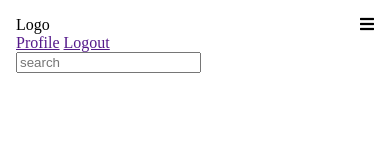
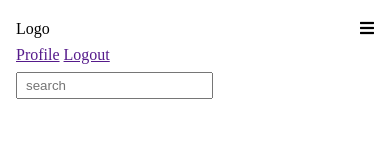
Before and after one commit to nktkarnany/interactive-menu, a plain HTML site: page index.html in a window 390 px wide. Both pictures are taken after a click on the element 367 px from the left and 26 px from the top of the page. Drawn offline with Linux system fonts and the light colour scheme.

Commit message:
padding added

```diff
--- a/style.css
+++ b/style.css
@@ -14,13 +14,25 @@ body {
   padding: 16px;
 }
 
-.form {}
+.logo {
+  padding: 4px 0;
+}
+
+.form {
+  margin-left: 8px;
+}
+
+.form input{
+  padding: 4px 8px;
+}
 
 .links {
   margin-left: auto;
+  margin-right: 1em;
 }
 
 .toggle {
+  padding: 4px 0;
   display: none;
 }
 
@@ -32,10 +44,13 @@ body {
   .form {
     display: none;
     order: 1;
+    margin-left: 0;
+    padding: 4px 0;
   }
   .links {
     display: none;
     margin-left: 0;
+    padding: 4px 0;
   }
   .navbar {
     flex-direction: column;
```
